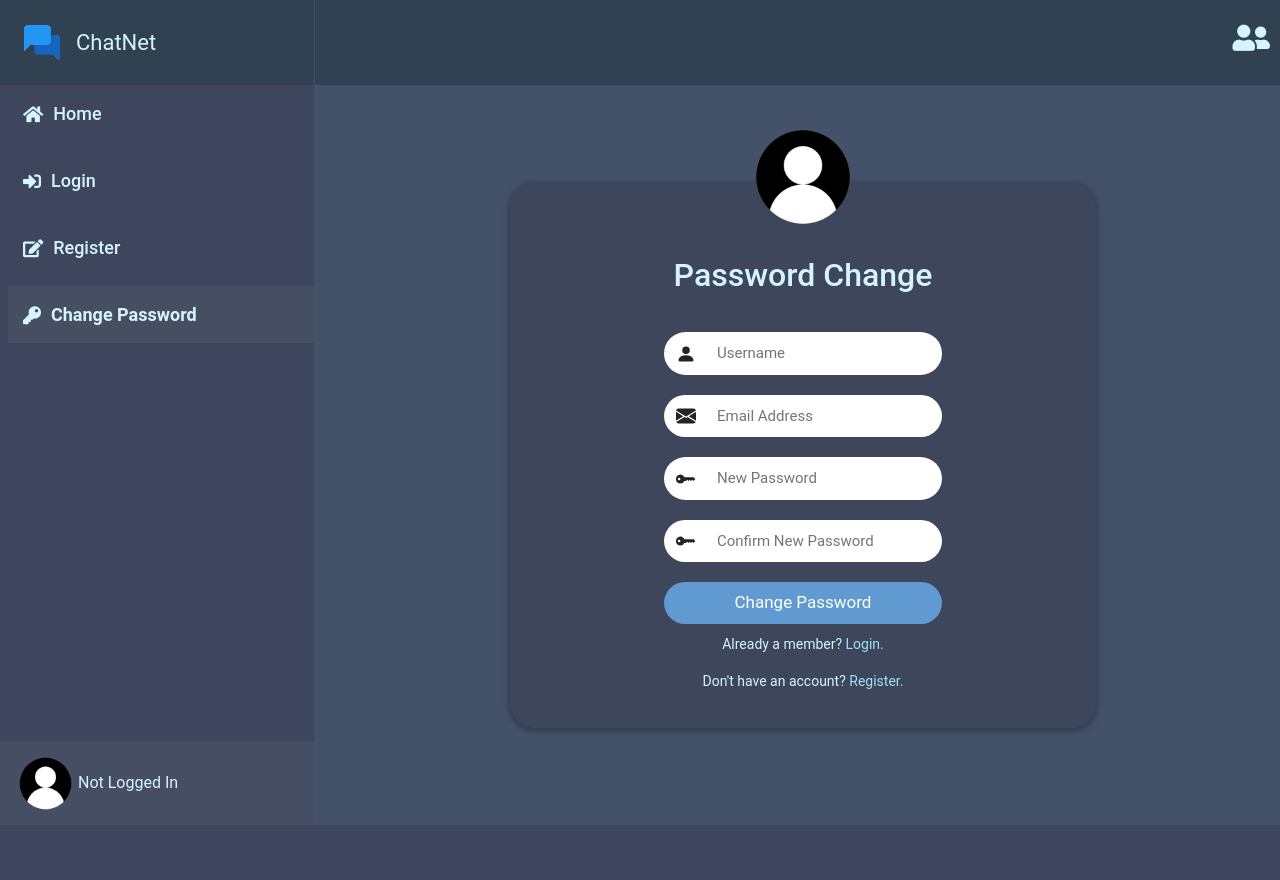
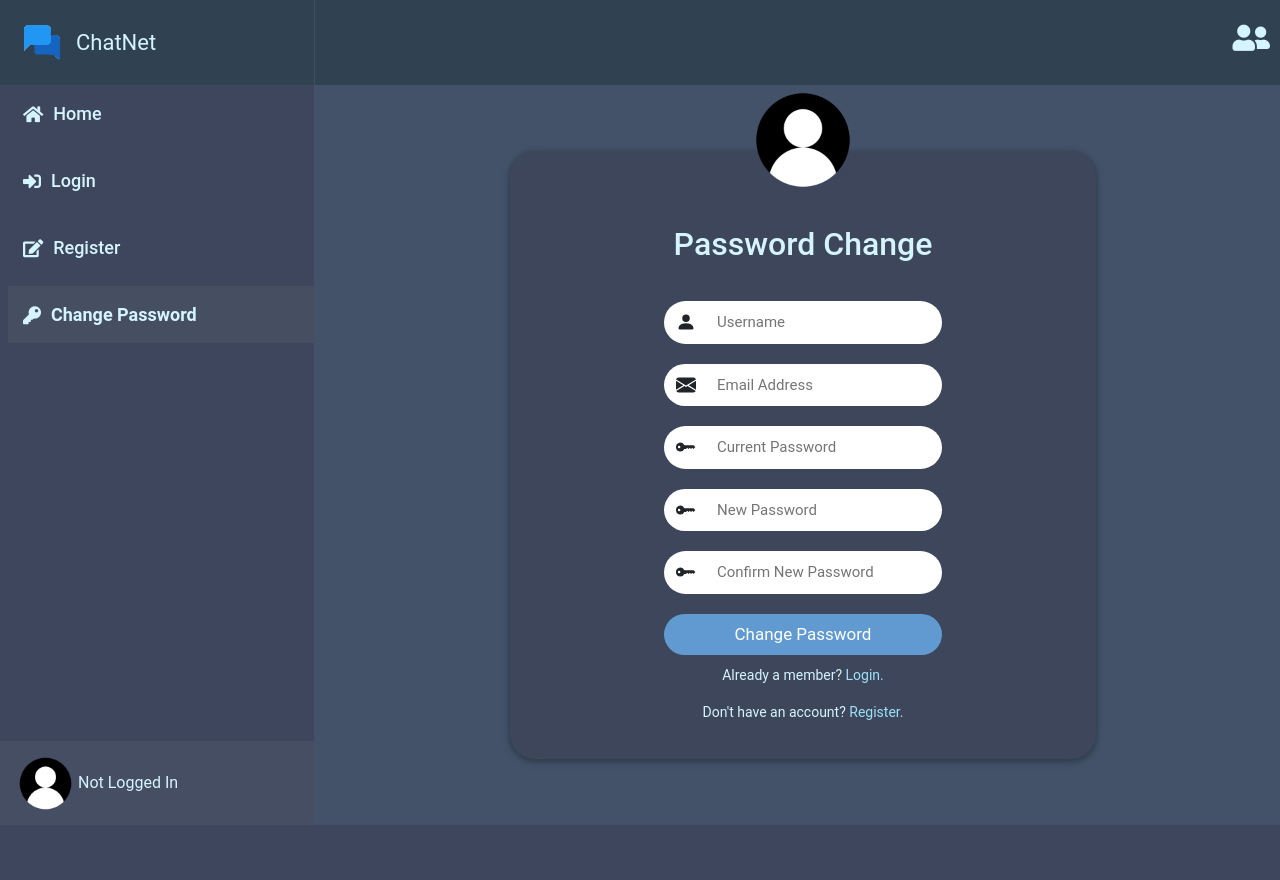
Before and after one commit to adrian-y1/ChatNet, a Django app: page /change_password in a window 1280 px wide. Run offline with Django 4.2, Linux system fonts and the light colour scheme; data that the repository does not hold is empty; parts of the project's set-up code (start-up, migrations or seed data) failed here and were passed over.

Commit message:
Added Current Password

```diff
--- a/chat/templates/chat/change_password.html
+++ b/chat/templates/chat/change_password.html
@@ -61,6 +61,16 @@
                                         <path d="M3.5 11.5a3.5 3.5 0 1 1 3.163-5H14L15.5 8 14 9.5l-1-1-1 1-1-1-1 1-1-1-1 1H6.663a3.5 3.5 0 0 1-3.163 2zM2.5 9a1 1 0 1 0 0-2 1 1 0 0 0 0 2z"/>
                                       </svg>
                                 </span>
+                                <input type="password" name="password" placeholder="Current Password" required>
+                            </div>
+                        </div>
+                        <div class="login-input-group">
+                            <div class="input-group">
+                                <span class="input-group-text" id="basic-addon1">
+                                    <svg xmlns="http://www.w3.org/2000/svg" width="20" height="20" fill="currentColor" class="bi bi-key-fill" viewBox="0 0 16 16">
+                                        <path d="M3.5 11.5a3.5 3.5 0 1 1 3.163-5H14L15.5 8 14 9.5l-1-1-1 1-1-1-1 1-1-1-1 1H6.663a3.5 3.5 0 0 1-3.163 2zM2.5 9a1 1 0 1 0 0-2 1 1 0 0 0 0 2z"/>
+                                      </svg>
+                                </span>
                                 <input type="password" name="npassword" placeholder="New Password" required pattern=".{6,}" title="Password must be atleast 6 characters.">
                             </div>
                         </div>
--- a/chat/views.py
+++ b/chat/views.py
@@ -491,6 +491,7 @@ def change_password(request):
     if request.method == "POST":
         username = request.POST["username"]
         email = request.POST['email']
+        password = request.POST["password"]
         n_password = request.POST['npassword']
         cn_password = request.POST['cnpassword']
 
@@ -502,6 +503,10 @@ def change_password(request):
             return render(request, "chat/change_password.html", {
                 "message": "Email field cannot be blank."
             })
+        if password == '':
+            return render(request, "chat/change_password.html", {
+                "message": "Password field cannot be blank."
+            })
         if n_password == '':
             return render(request, "chat/change_password.html", {
                 "message": "New Password field cannot be blank."
@@ -511,7 +516,7 @@ def change_password(request):
                 "message": "New Password Confirmation field cannot be blank."
             })
 
-        user_auth = authenticate(request, username=username, email=email)
+        user_auth = authenticate(request, username=username, email=email, password=password)
 
         if user_auth is not None:
             user = User.objects.get(username=username)
```
